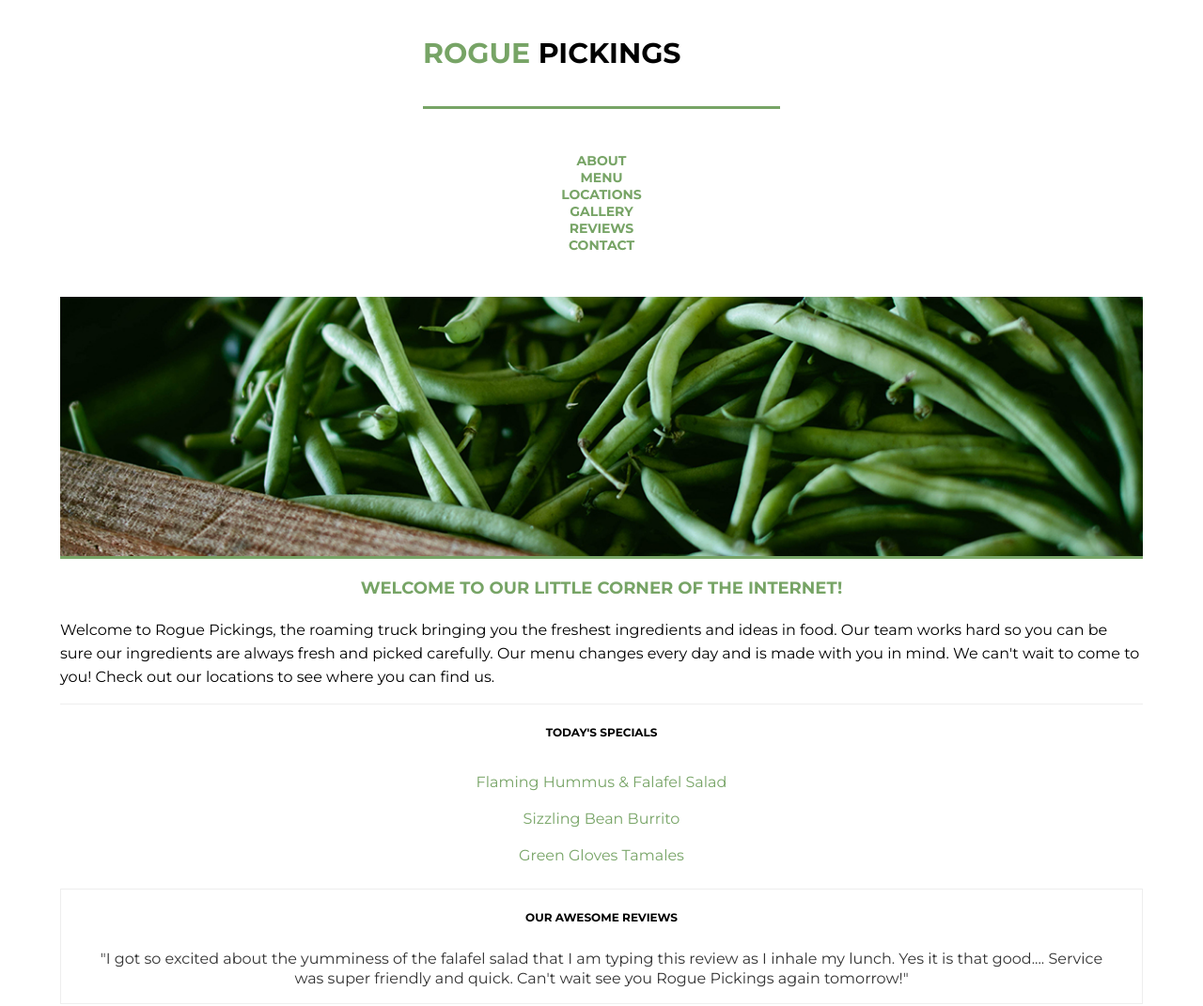
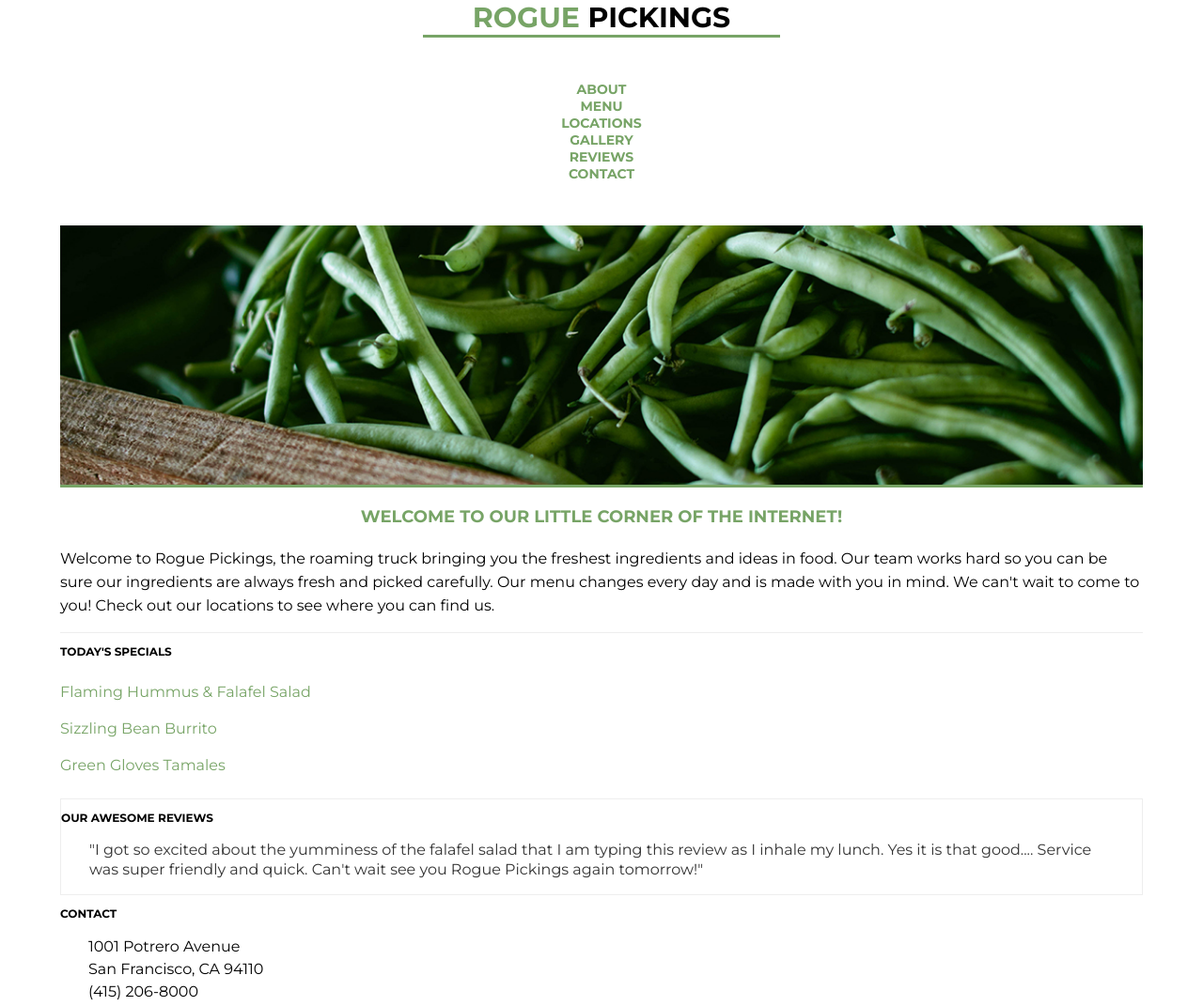
Before and after one commit to katdearmas/rogue-pickings-starter, a plain HTML site: page index.html in a window 1280 px wide. Shown: the top 1071 px of the page at 94% size. Drawn offline with Linux system fonts and the light colour scheme; a web font is replaced by a local one.

Commit message:
Centered h1 and removed css elements that did not match design

```diff
--- a/css/main.css
+++ b/css/main.css
@@ -52,13 +52,13 @@ header {
 	align-items: center;
 	flex-direction: column;
 	flex-flow: row wrap;
+	text-align: center;
 }
 
 header h1 {
 	width: 100%;
 	border-bottom: 3px solid #77a466;
 	margin: 0;
-	padding: 38px 0;
 	justify-content: center;
 	align-items: center;
 }
@@ -138,11 +138,9 @@ header nav ul li a{
 	justify-content: center;
 	align-items: center;
 	flex-flow: row wrap;
-	text-align: center;
 }
 
 .section-one h3 {
-	padding: 10px 0;
 }
 
 .section-two {
@@ -152,7 +150,6 @@ header nav ul li a{
 
 .section-two h3,
 .section-three h3 {
-	padding: 10px 30px;
 }
 
 .menu {
```
